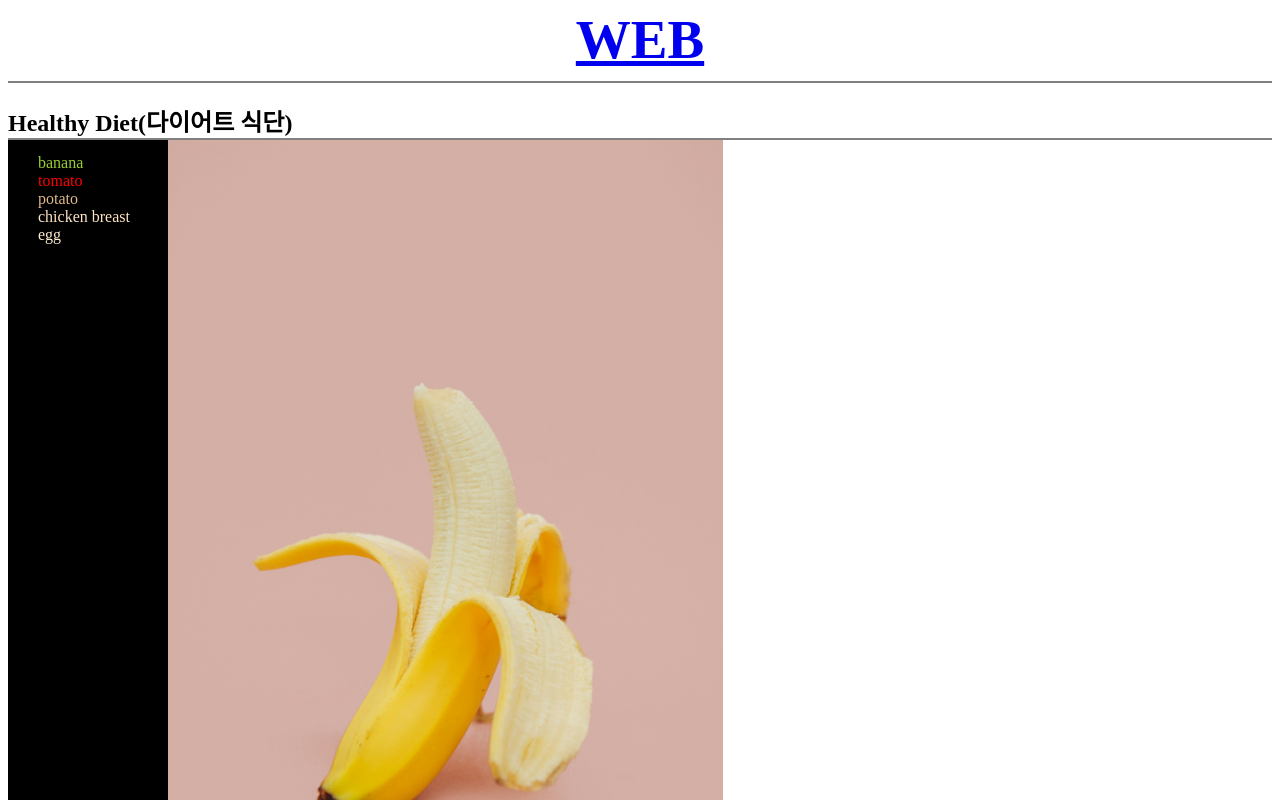
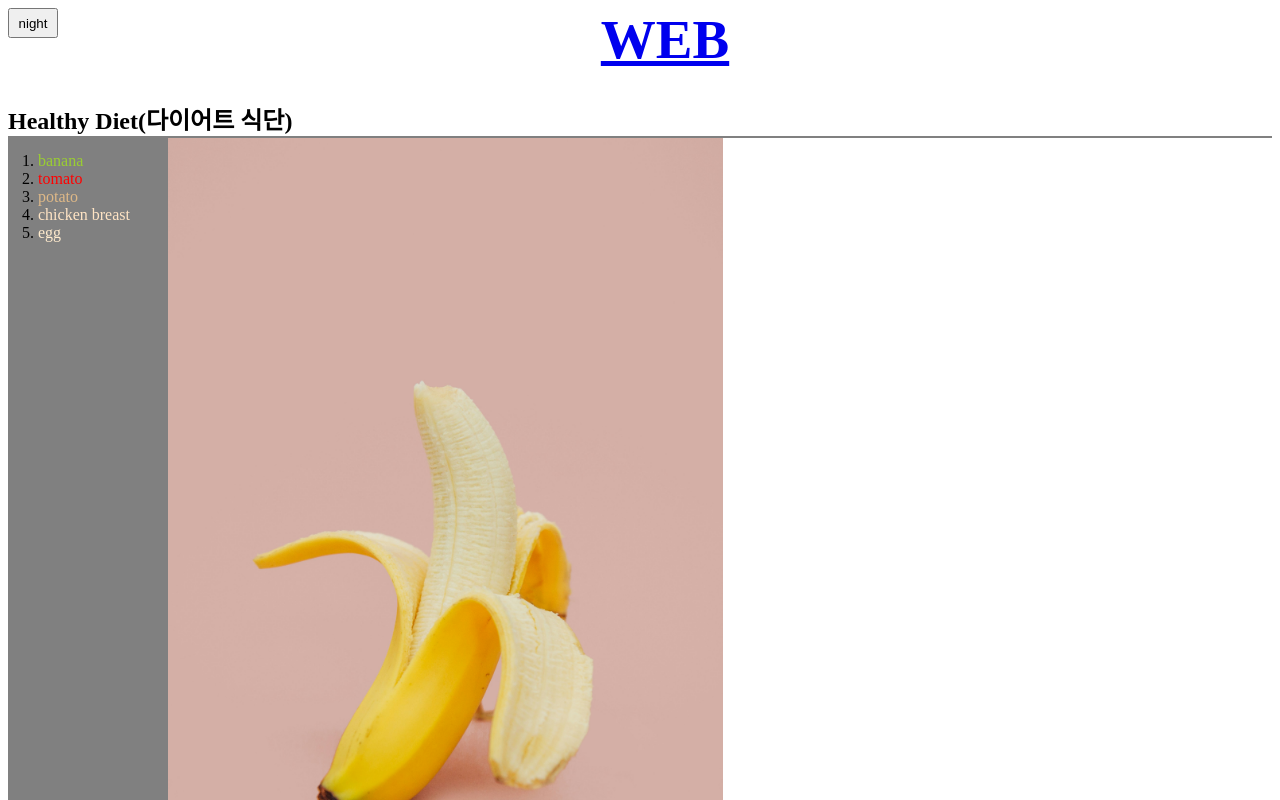
Before and after one commit to K-S-H-2000/myfirstweb, a plain HTML site: page 1.html in a window 1280 px wide. Shown: the top 800 px of the page. Drawn offline with Linux system fonts and the light colour scheme.

Commit message:
apply js

```diff
--- a/1.html
+++ b/1.html
@@ -12,9 +12,18 @@
     <title>diet food</title>
     <meta charset="utf-8">
     <link rel="stylesheet" href="style.css">
+    <script src="coloring.js"></script>
 </head>
 <body>
+    <div id="topgrid">
+    <input id="daynightbutton" type="button" value="night" onclick="
+        if(document.querySelector('#daynightbutton').value==='night'){
+            setcolors('black','white','red','day');
+        } else {
+            setcolors('white','black','blueviolet','night');
+        }">
     <h1><a href="index.html">WEB</a></h1>
+    </div>
     <h2>Healthy Diet(다이어트 식단)</h2>
     <div id="grid">
     <ol>
--- /dev/null
+++ b/coloring.js
@@ -0,0 +1,6 @@
+function setcolors(backgroundColor,h2color,h1acolor,value){
+            document.querySelector('body').style.backgroundColor=backgroundColor;
+            document.querySelector('h2').style.color=h2color;
+            document.querySelector('h1 a').style.color=h1acolor;
+            document.querySelector('#daynightbutton').value=value;
+        }
--- a/style.css
+++ b/style.css
@@ -1,5 +1,5 @@
 h1{
-    border-bottom: 2px solid gray;
+
     font-size: 55px;
     text-align: center;
     padding-bottom: 10px;
@@ -43,13 +43,20 @@
     grid-template-columns: 160px 1fr;
     /* column-gap: 16px; */
 }
-
+#daynightbutton {
+    height: 30px;
+    align-self: top;
+}
+#topgrid {
+    display: grid;
+    grid-template-columns: 50px 1fr;
+}
 ol {
     padding: 14px 10px 0 30px ;
     margin: 0;
     border-right: 2px solid gray;
     /* width: 110px; */
-    background-color: black;
+    background-color: gray;
 }
 #ingred {
     background-color: aqua;
@@ -65,10 +72,11 @@
     }
 
     #ingred {
-        display: block;
+
         grid-column: 2;  /* ol 오른쪽 칸 */
         grid-row: 1;     /* 첫 줄에 */
     }
+
 }
 @media (min-width:700px){
     ol {
```
Also changed, not shown: 2.html (+9 -0 lines), 3.html (+9 -0 lines), 4.html (+9 -0 lines), 5.html (+9 -0 lines), index.html (+15 -5 lines).
